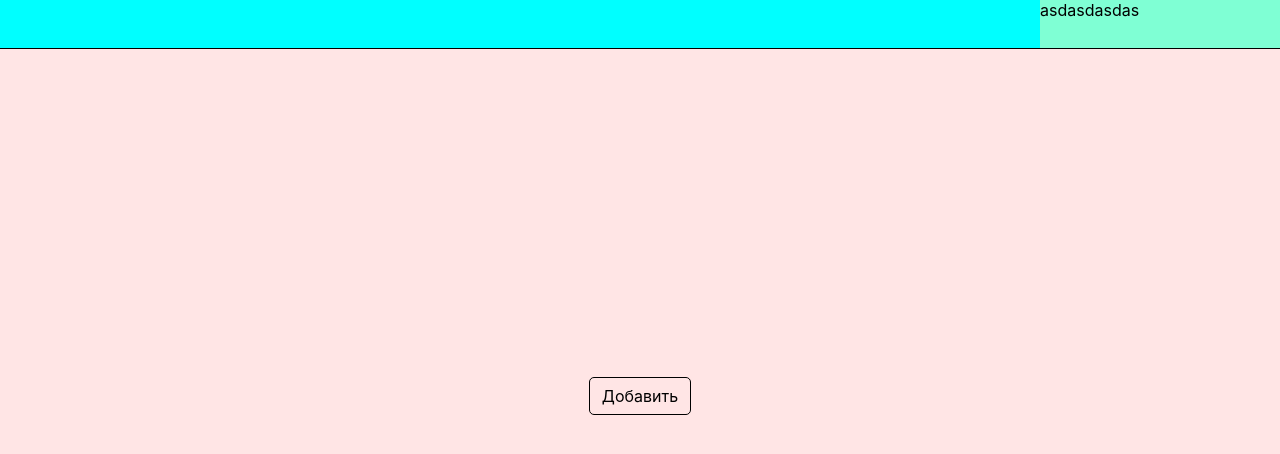
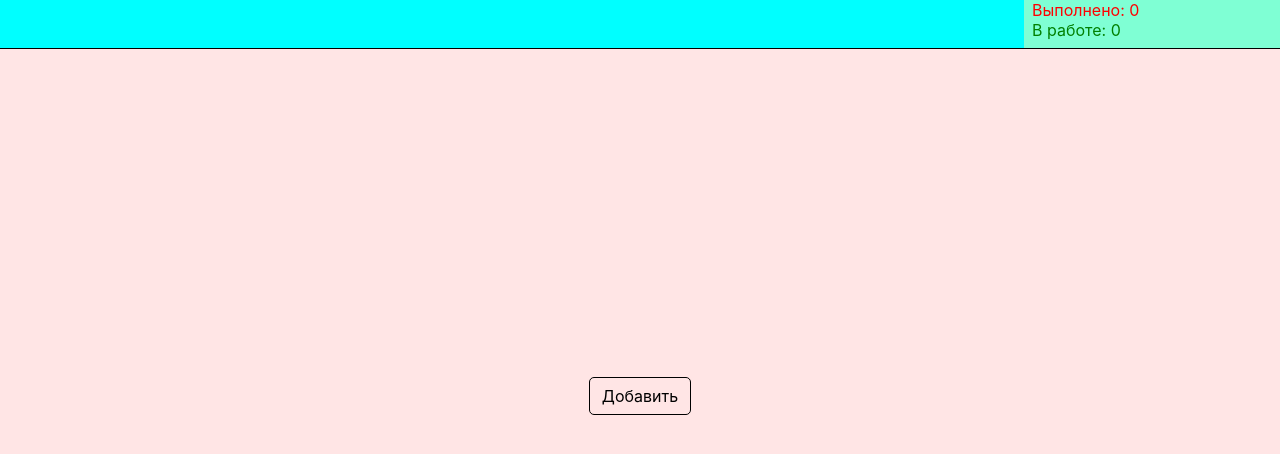
Before and after one commit to franze6/react-learn-tsc, a React (Create React App) app: page / in a window 1280 px wide. Shown: the top 454 px of the page. Built offline with nearby package versions, Linux system fonts and the light colour scheme.

Commit message:
Lesson 5 useContext, useMemo

```diff
--- a/src/App.js
+++ b/src/App.js
@@ -3,13 +3,19 @@ import './App.css';
 import Todos from './components/Todo/Todos';
 import Header from "./components/Header/header";
 import './colors.sass';
+import {useState} from 'react'
+import AppContext from "./appContext";
 
 function App() {
+  const [appData, setAppData] = useState({});
+
   return (
-    <div className="app">
-      <Header />
-      <Todos/>
-    </div>
+    <AppContext.Provider value={[appData, setAppData]}>
+      <div className="app">
+        <Header/>
+        <Todos/>
+      </div>
+    </AppContext.Provider>
   );
 }
 
--- /dev/null
+++ b/src/appContext.js
@@ -0,0 +1,5 @@
+import {createContext} from "react";
+
+const AppContext = createContext(null);
+
+export default AppContext;
--- a/src/assets/sass/header.sass
+++ b/src/assets/sass/header.sass
@@ -8,12 +8,17 @@
   height: 48px
   background-color: aqua
   border-bottom: 1px solid $border-color
+  display: flex
+  justify-content: flex-end
 
   &__info
-    float: right
     width: 240px
     background-color: aquamarine
     height: 100%
-
-    &:after
-      content: 'asdasdasdas'
+    display: flex
+    flex-direction: column
+    padding: 0 8px
+    &_completed
+      color: red
+    &_work
+      color: green
--- a/src/components/Header/header.jsx
+++ b/src/components/Header/header.jsx
@@ -1,9 +1,24 @@
 import '../../assets/sass/header.sass'
+import { useContext, useMemo } from 'react';
+import AppContext from "../../appContext";
 
 function Header({text, onClick}) {
+  const [appData] = useContext(AppContext);
+
+
+  const [completed, inWork] = useMemo(() => {
+    const todos = appData.todos;
+    if(!todos)
+      return [0,0];
+    return [todos.filter(curr => curr.completed).length, todos.filter(curr => !curr.completed).length]
+  }, [appData.todos])
+
   return (
     <div className="header">
-      <div className="header__info"></div>
+      <div className="header__info">
+        <div className="header__info_completed">Выполнено: {completed}</div>
+        <div className="header__info_work">В работе: {inWork}</div>
+      </div>
     </div>
   );
 }
--- a/src/components/Todo/TodoItem.jsx
+++ b/src/components/Todo/TodoItem.jsx
@@ -14,7 +14,10 @@ function TodoItem({data, onClick, onDoubleClick}) {
   })
 
   return (
-    <div className={cn(styles.item, {[styles.completed]: completed})} onClick={onClick} onDoubleClick={onDoubleClick}>
+    <div
+      className={cn(styles.item, {[styles.completed]: completed})}
+      onClick={onClick}
+      onDoubleClick={onDoubleClick}>
       <div>{title}</div>
     </div>
   );
--- a/src/components/Todo/Todos.jsx
+++ b/src/components/Todo/Todos.jsx
@@ -2,10 +2,12 @@ import TodoList from "./TodoList";
 import styles from '../../assets/css/Todos.module.css'
 import {nanoid} from 'nanoid';
 import Button from "./Button";
-import { useState, useEffect } from 'react';
+import { useState, useEffect, useContext } from 'react';
+import AppContext from "../../appContext";
 
 function Todos() {
   const [todos, setTodos] = useState([]);
+  const [, setAppData] = useContext(AppContext)
 
   const addTodo = () => {
     setTodos(
@@ -45,10 +47,14 @@ function Todos() {
   }
 
   useEffect(() => {
-    if(todos.length === 0)
+    if (todos.length === 0)
       return;
     localStorage.setItem('todos', JSON.stringify(todos));
-  }, [todos])
+    setAppData(prev => ({
+      ...prev,
+      todos
+    }), [todos]);
+  }, [todos, setAppData])
 
   useEffect(() => {
     const json = localStorage.getItem('todos');
```
